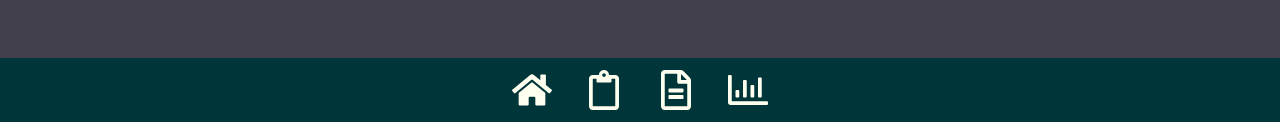
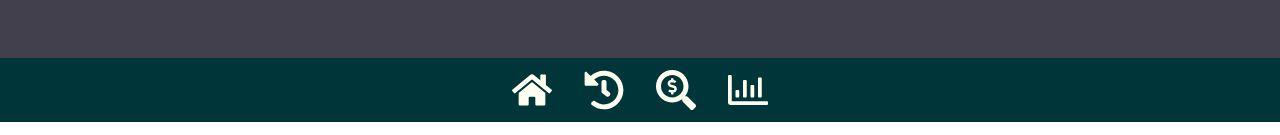
Before and after one commit to mavenesio/house-expenses, a Next.js app: page /ExpenseHistory in a window 1280 px wide. Shown: the part 662-797 px from the top of the page. Built offline with nearby package versions, Linux system fonts and the light colour scheme.

Commit message:
add new footer icons

```diff
--- a/Components/FooterNavbar/FooterNavbar.js
+++ b/Components/FooterNavbar/FooterNavbar.js
@@ -3,8 +3,8 @@ import React, {useState} from 'react';
 import {useRouter} from 'next/router';
 import styled from 'styled-components';
 import ChartBar from '../Icons/ChartBar';
-import FileRegular from '../Icons/FileRegular';
-import Clipboard from '../Icons/Clipboard';
+import SearchDollar from '../Icons/SearchDollar';
+import History from '../Icons/History';
 import Home from '../Icons/Home';
 
 const FooterNavbarContainer = styled.div`
@@ -21,7 +21,7 @@ const FooterNavbarContainer = styled.div`
     justify-content:center;
     border-top: unset;
 `;
-const RecordButton = styled(Clipboard)`
+const HistoryButton = styled(History)`
     align-self:center;
     font-size: 40px;
     color: ${props => props.theme.color.white};
@@ -30,7 +30,7 @@ const RecordButton = styled(Clipboard)`
         color: ${props => props.theme.color.black};
     }
 `;
-const HistoryButton = styled(FileRegular)`
+const TrackingButton = styled(SearchDollar)`
     align-self:center;
     font-size: 40px;
     color: ${props => props.theme.color.white};
@@ -65,8 +65,8 @@ const FooterNavbar = () => {
     return (
             <FooterNavbarContainer>
                 <HomeButton onClick={() => router.push('/Homepage')} />
-                <RecordButton onClick={() => router.push('/ExpenseHistory')}/>
-                <HistoryButton onClick={() => router.push('/ExpenseTracking')}/>
+                <HistoryButton onClick={() => router.push('/ExpenseHistory')}/>
+                <TrackingButton onClick={() => router.push('/ExpenseTracking')}/>
                 <ChartButton onClick={() => router.push('/ExpenseReport')}/>
             </FooterNavbarContainer>
             )
--- /dev/null
+++ b/Components/Icons/History.js
@@ -0,0 +1,24 @@
+import * as React from "react";
+
+function History(props) {
+  return (
+    <svg
+      aria-hidden="true"
+      data-prefix="fas"
+      data-icon="history"
+      className="prefix__svg-inline--fa prefix__fa-history prefix__fa-w-16"
+      viewBox="0 0 512 512"
+      width="1em"
+      height="1em"
+      {...props}
+    >
+      <path
+        fill="currentColor"
+        d="M504 255.531c.253 136.64-111.18 248.372-247.82 248.468-59.015.042-113.223-20.53-155.822-54.911-11.077-8.94-11.905-25.541-1.839-35.607l11.267-11.267c8.609-8.609 22.353-9.551 31.891-1.984C173.062 425.135 212.781 440 256 440c101.705 0 184-82.311 184-184 0-101.705-82.311-184-184-184-48.814 0-93.149 18.969-126.068 49.932l50.754 50.754c10.08 10.08 2.941 27.314-11.313 27.314H24c-8.837 0-16-7.163-16-16V38.627c0-14.254 17.234-21.393 27.314-11.314l49.372 49.372C129.209 34.136 189.552 8 256 8c136.81 0 247.747 110.78 248 247.531zm-180.912 78.784l9.823-12.63c8.138-10.463 6.253-25.542-4.21-33.679L288 256.349V152c0-13.255-10.745-24-24-24h-16c-13.255 0-24 10.745-24 24v135.651l65.409 50.874c10.463 8.137 25.541 6.253 33.679-4.21z"
+      />
+    </svg>
+  );
+}
+
+const MemoHistory = React.memo(History);
+export default MemoHistory;
--- /dev/null
+++ b/Components/Icons/SearchDollar.js
@@ -0,0 +1,24 @@
+import * as React from "react";
+
+function SearchDollar(props) {
+  return (
+    <svg
+      aria-hidden="true"
+      data-prefix="fas"
+      data-icon="search-dollar"
+      className="prefix__svg-inline--fa prefix__fa-search-dollar prefix__fa-w-16"
+      viewBox="0 0 512 512"
+      width="1em"
+      height="1em"
+      {...props}
+    >
+      <path
+        fill="currentColor"
+        d="M505.04 442.66l-99.71-99.69c-4.5-4.5-10.6-7-17-7h-16.3c27.6-35.3 44-79.69 44-127.99C416.03 93.09 322.92 0 208.02 0S0 93.09 0 207.98s93.11 207.98 208.02 207.98c48.3 0 92.71-16.4 128.01-44v16.3c0 6.4 2.5 12.5 7 17l99.71 99.69c9.4 9.4 24.6 9.4 33.9 0l28.3-28.3c9.4-9.4 9.4-24.59.1-33.99zm-297.02-90.7c-79.54 0-144-64.34-144-143.98 0-79.53 64.35-143.98 144-143.98 79.54 0 144 64.34 144 143.98 0 79.53-64.35 143.98-144 143.98zm27.11-152.54l-45.01-13.5c-5.16-1.55-8.77-6.78-8.77-12.73 0-7.27 5.3-13.19 11.8-13.19h28.11c4.56 0 8.96 1.29 12.82 3.72 3.24 2.03 7.36 1.91 10.13-.73l11.75-11.21c3.53-3.37 3.33-9.21-.57-12.14-9.1-6.83-20.08-10.77-31.37-11.35V112c0-4.42-3.58-8-8-8h-16c-4.42 0-8 3.58-8 8v16.12c-23.63.63-42.68 20.55-42.68 45.07 0 19.97 12.99 37.81 31.58 43.39l45.01 13.5c5.16 1.55 8.77 6.78 8.77 12.73 0 7.27-5.3 13.19-11.8 13.19h-28.1c-4.56 0-8.96-1.29-12.82-3.72-3.24-2.03-7.36-1.91-10.13.73l-11.75 11.21c-3.53 3.37-3.33 9.21.57 12.14 9.1 6.83 20.08 10.77 31.37 11.35V304c0 4.42 3.58 8 8 8h16c4.42 0 8-3.58 8-8v-16.12c23.63-.63 42.68-20.54 42.68-45.07 0-19.97-12.99-37.81-31.59-43.39z"
+      />
+    </svg>
+  );
+}
+
+const MemoSearchDollar = React.memo(SearchDollar);
+export default MemoSearchDollar;
```
